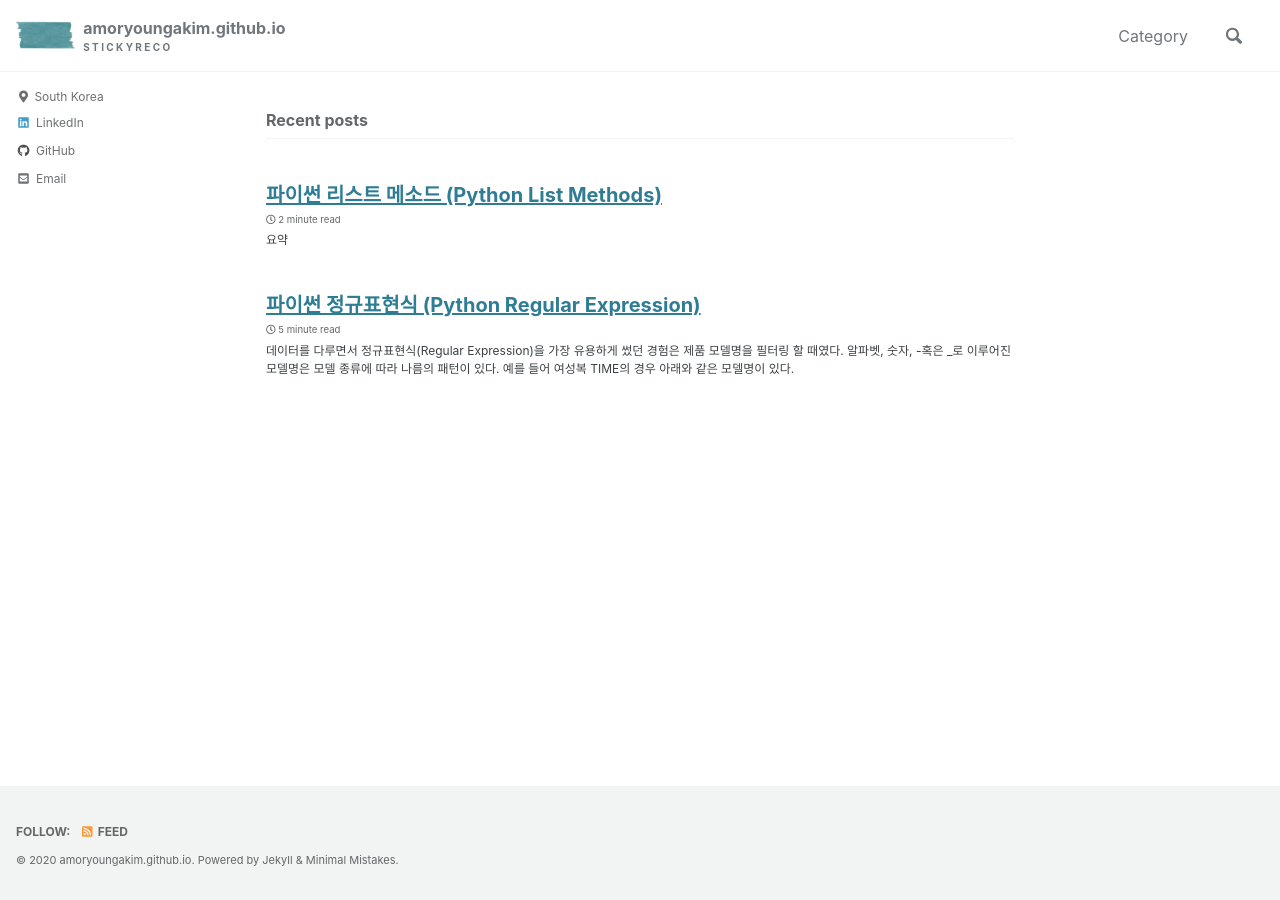
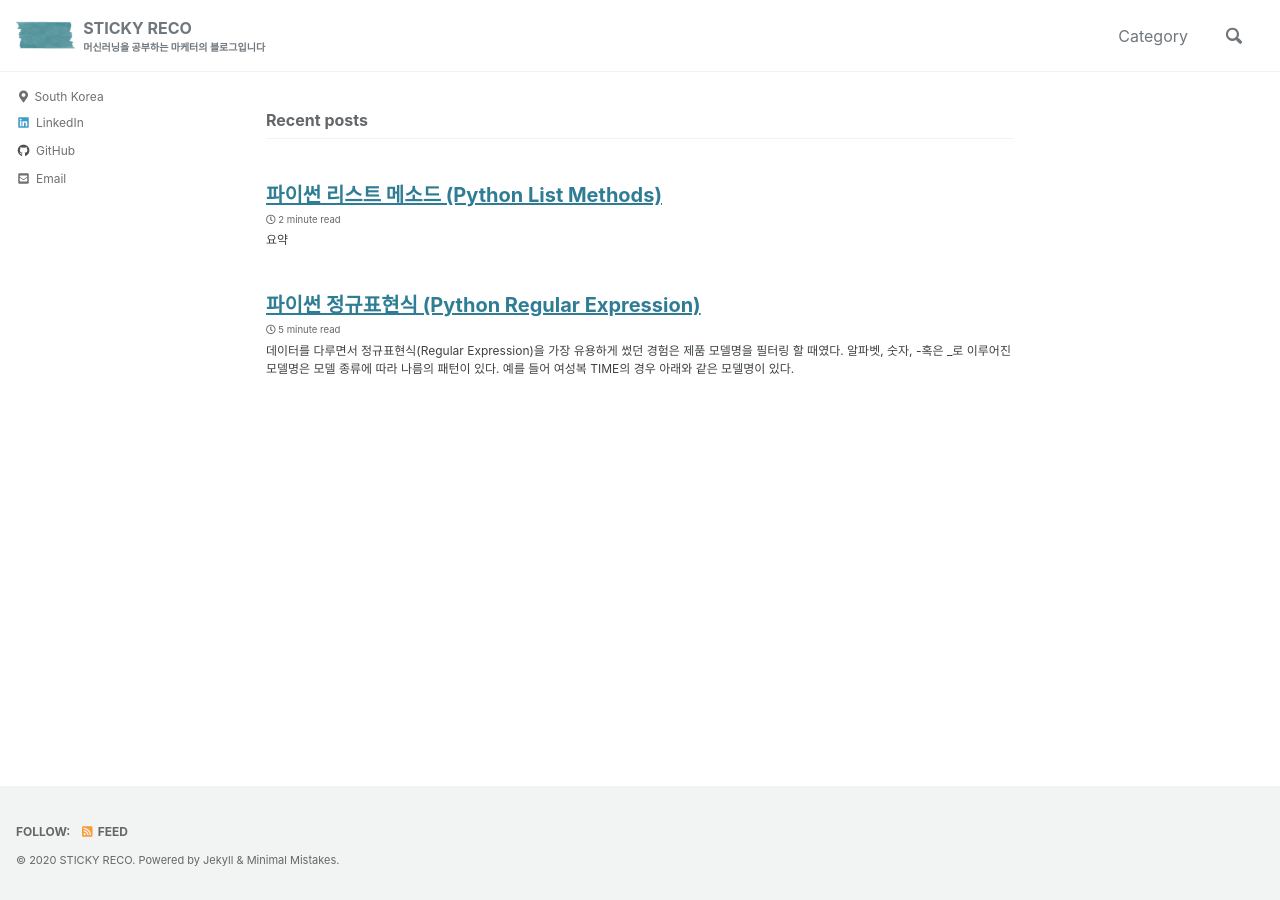
Before and after one commit to amoryoungakim/amoryoungakim.github.io, a Jekyll site: the page built from index.html, in a window 1280 px wide. Built offline with Jekyll 4.4.1, drawn with Linux system fonts in a browser that asks for light colours; cached includes are drawn as plain includes; the list of posts is cut into pages by our own code.

Commit message:
Update _config.yml

```diff
--- a/_config.yml
+++ b/_config.yml
@@ -16,11 +16,11 @@ minimal_mistakes_skin    : "default" # "default", "air", "aqua", "contrast", "da
 
 # Site Settings
 locale                   : "en-US"
-title                    : #"스티키 레코"
+title                    : "STICKY RECO"
 title_separator          : "-"
-subtitle                 : "S T I C K Y R E C O"
+subtitle                 : "머신러닝을 공부하는 마케터의 블로그입니다"
 name                     : #"x"
-description              : "머신러닝을 공부하는 마케터의 블로그입니다."
+description              : #"머신러닝을 공부하는 마케터의 블로그입니다."
 url                      : "https://amoryoungakim.github.io"
 baseurl                  : # the subpath of your site, e.g. "/blog"
 repository               : # GitHub username/repo-name e.g. "mmistakes/minimal-mistakes"
```
